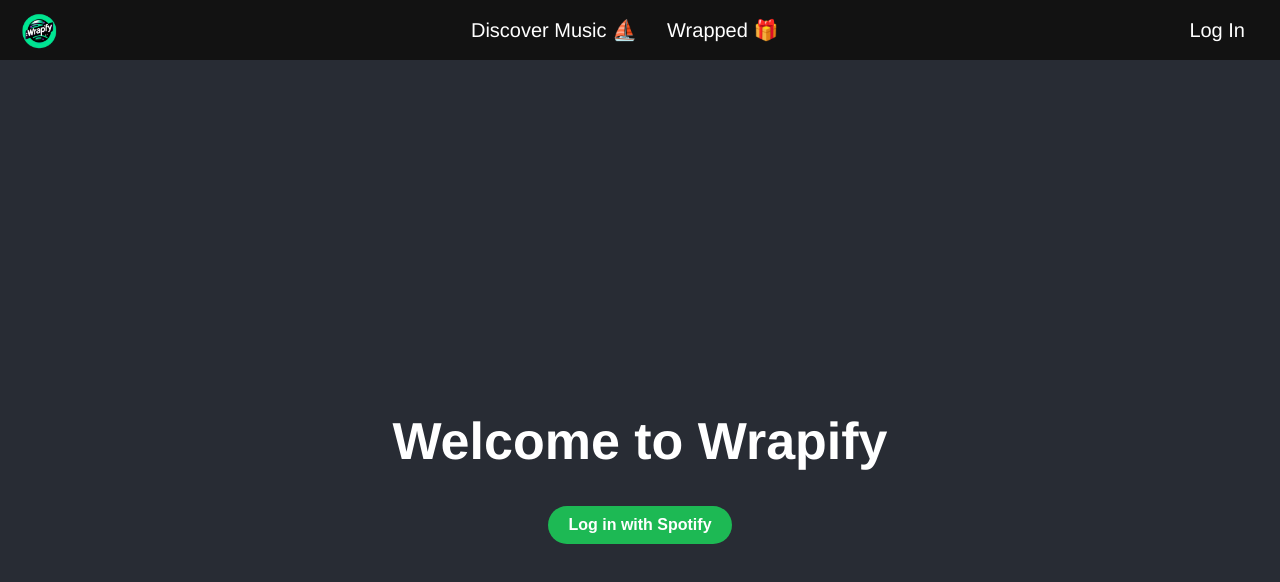
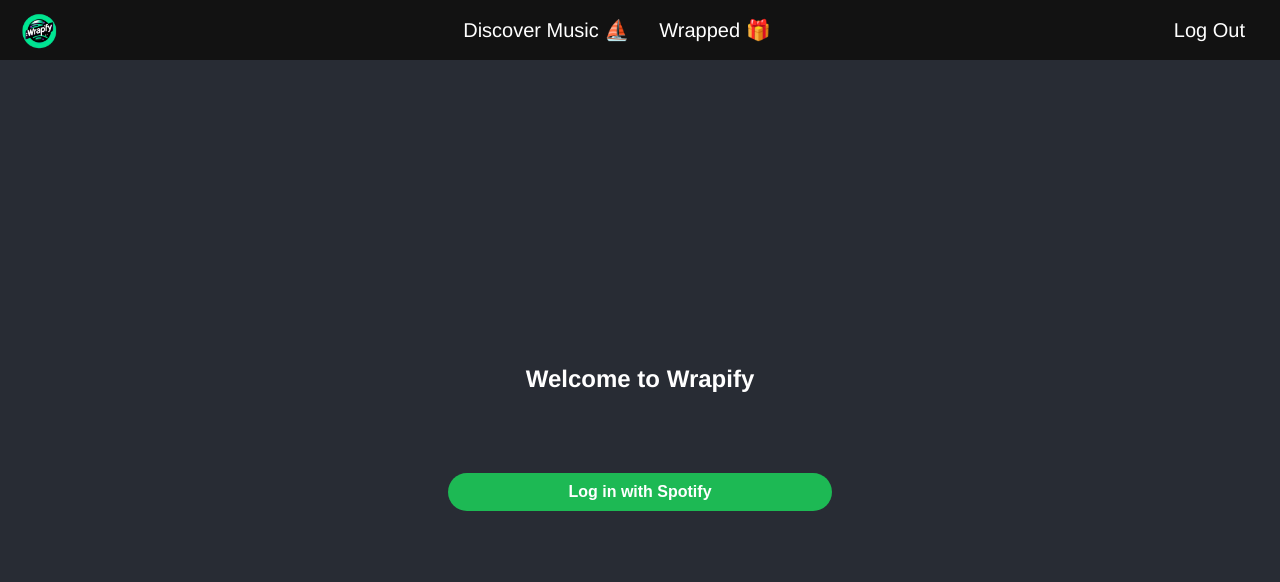
Before and after one commit to ManaRegen/CMPE-133-Project-Wrapify, a React (Create React App) app in the folder frontend/: page /login in a window 1280 px wide. Shown: the top 582 px of the page. Built offline with nearby package versions, Linux system fonts and the light colour scheme.

Commit message:
Add styling for discover

```diff
--- a/frontend/src/components/DiscoverNewMusicPage.css
+++ b/frontend/src/components/DiscoverNewMusicPage.css
@@ -1,38 +1,51 @@
-@import url("https://fonts.googleapis.com/css2?family=Montserrat:wght@400;600&display=swap");
-
-body,
-html {
-  margin: 0;
-  padding: 0;
-  font-family: "Montserrat", sans-serif;
-  background-color: #454acd; /* Lighter blue on the greyer side */
-  color: #ffffff;
+/* Main container styling to align with Spotify's dark theme */
+.main-container {
+  background-color: #767676; /* Dark background */
+  color: #ffffff; /* Light text for contrast */
+  font-family: 'Helvetica Neue', Helvetica, Arial, sans-serif; /* Spotify-like font */
+  padding: 20px;
+  min-height: 100vh; /* Full view height */
 }
 
-.discover-container {
-  padding: 20px;
-  text-align: center;
-}
-
-.discover-header {
+/* Style headings to have a slightly larger and bolder look */
+h1 {
+  font-size: 24px;
+  font-weight: bold;
   margin-bottom: 20px;
 }
 
-.recommended-songs ul {
-  list-style: none;
-  padding: 0;
-  margin: 0 auto;
-  max-width: 600px; /* Restrict the maximum width for better readability */
+/* Links styled to stand out */
+a {
+  color: #1DB954; /* Spotify's brand green for active items */
+  text-decoration: none; /* No underline */
+  transition: color 0.3s ease; /* Smooth transition for hover effect */
 }
 
-.recommended-songs li {
-  padding: 10px;
-  margin-bottom: 10px;
-  background-color: #454acd; /* Grey background for each list item */
-  border-radius: 8px;
-  transition: background-color 0.3s;
+a:hover {
+  color: #1ED760; /* Lighter green on hover */
 }
 
-.recommended-songs li:hover {
-  background-color: #454acd; /* Lighter grey on hover */
+/* Button styling */
+button {
+  background-color: #1DB954; /* Spotify green */
+  border: none;
+  color: white;
+  padding: 10px 20px;
+  font-size: 16px;
+  cursor: pointer;
+  border-radius: 20px; /* Rounded corners for the button */
+  outline: none; /* Remove focus outline */
+  margin: 60px auto; /* Some space from the list to the button */
+  width: 30%;
 }
+
+button:hover {
+  background-color: #1ED760; /* Lighter green on hover */
+}
+
+/* Message text styling */
+p {
+  color: #ccc; /* Less prominent for secondary text */
+  font-size: 14px;
+  margin-top: 10px;
+}
--- a/frontend/src/components/DiscoverNewMusicPage.js
+++ b/frontend/src/components/DiscoverNewMusicPage.js
@@ -1,6 +1,8 @@
 import React, { useEffect, useState } from "react";
 import axios from "axios";
 import { Link } from "react-router-dom";
+import './DiscoverNewMusicPage.css';
+
 
 function DiscoverNewMusicPage() {
   const [recommendedTracks, setRecommendedTracks] = useState([]);
@@ -47,15 +49,19 @@
   return (
     <div className="main-container">
       <h1>Recommended Songs</h1>
-      <ul>
-        {recommendedTracks.map(track => (
-          <li key={track.id}>
-            <Link to={`/tracks/${track.id}`}>
-              {track.name} by {track.artists[0].name} {/* Adjust according to the actual data structure */}
+      <div className="grid-container">
+          {recommendedTracks.map((track, index) => (
+            <Link
+              to={`/track/${track.id}`}
+              key={track.id}
+              className="grid-item"
+            >
+              <div className="name">{track.name}</div>
+              <div className="name">By {track.artists[0].name}</div>
+              <img src={track.album.images[0].url} alt={track.name} />
             </Link>
-          </li>
-        ))}
-      </ul>
+          ))}
+        </div>
       <button onClick={createPlaylist}>Create Playlist</button>
       <p>{message}</p>
     </div>
--- a/frontend/src/components/Navbar.js
+++ b/frontend/src/components/Navbar.js
@@ -30,7 +30,7 @@
             <a href="/logout">Log Out</a>
           ) : (
             <>
-              <Link to="/login">Log In</Link>
+              <Link to="/logout">Log Out</Link>
             </>
           )}
         </div>
```
Also changed, not shown: 1 other file (tests, documents, lock files or other folders).
